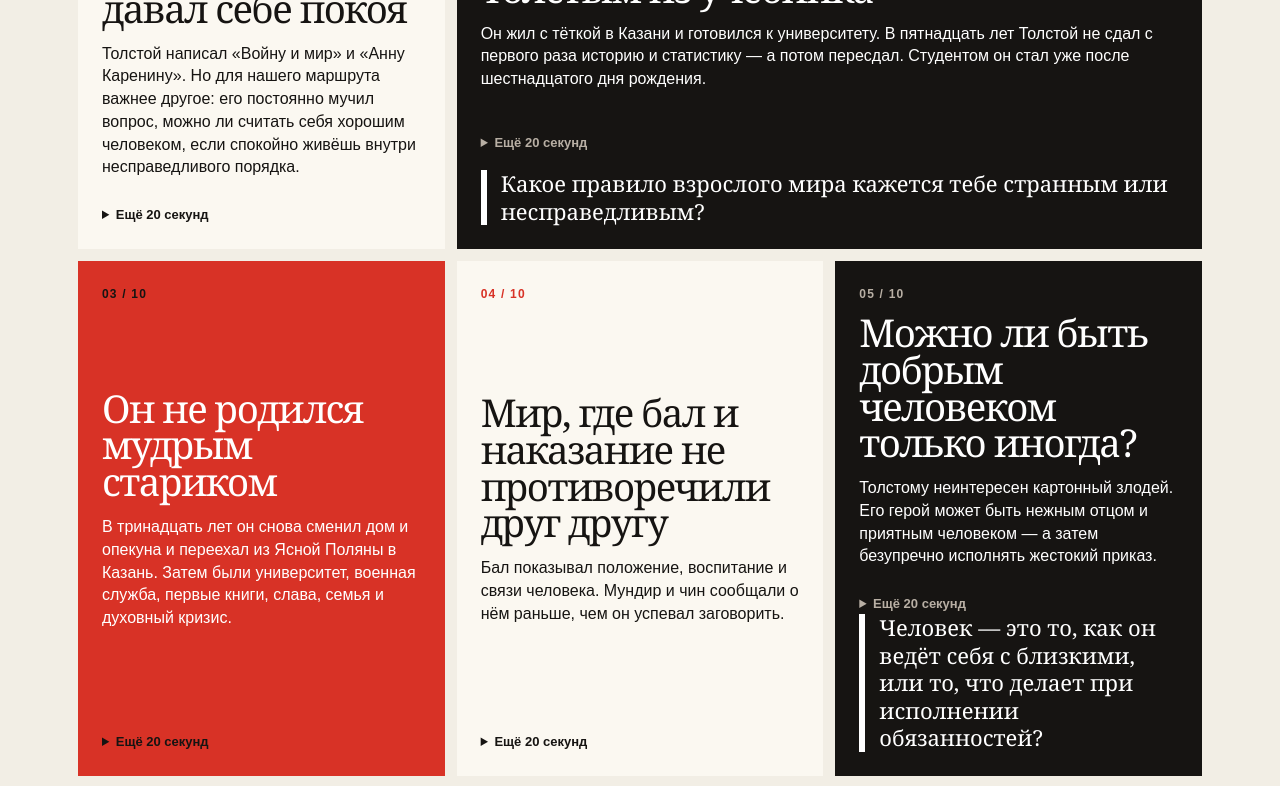
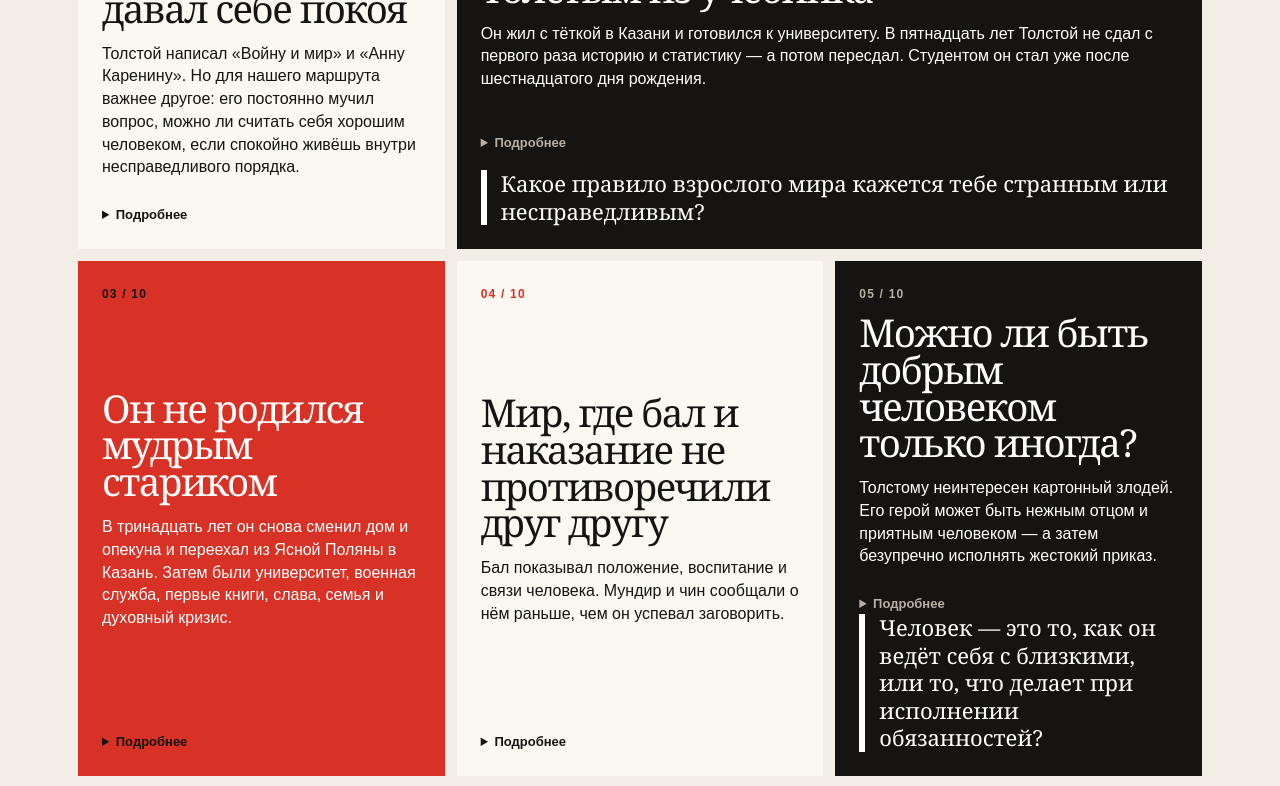
Before and after one commit to kosbushe/literature-guide, a Next.js app: page /authors/leo-tolstoy in a window 1280 px wide. Shown: the part 1780-2566 px from the top of the page. Built offline with nearby package versions, Linux system fonts and the light colour scheme.

Commit message:
Add ballroom context card

```diff
--- a/app/authors/leo-tolstoy/page.tsx
+++ b/app/authors/leo-tolstoy/page.tsx
@@ -39,7 +39,7 @@ export default function TolstoyPage() {
             <p>{block.body[0]}</p>
             {block.body.length > 1 && (
               <details>
-                <summary>Ещё 20 секунд</summary>
+                <summary>Подробнее</summary>
                 <p>{block.body.slice(1).join(" ")}</p>
               </details>
             )}
```
